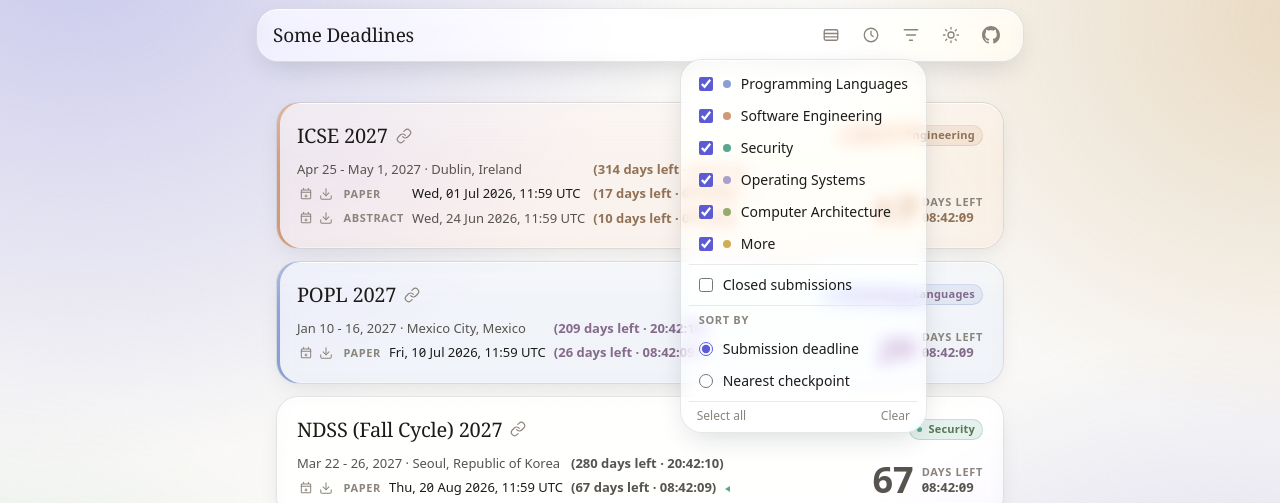
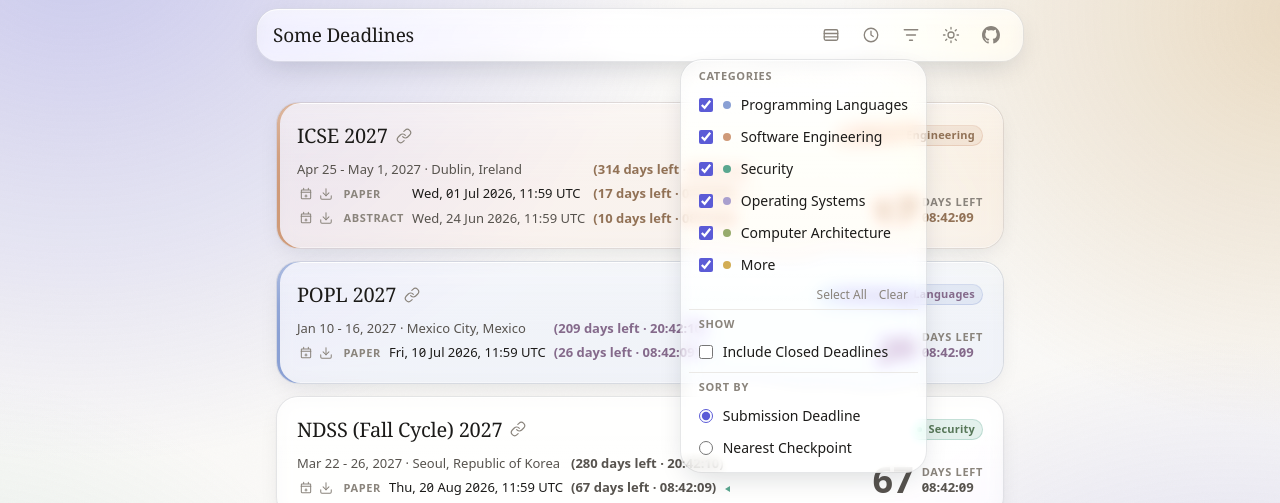
Before and after one commit to chyanju/some-deadlines, an Astro site: page / in a window 1280 px wide. Both pictures are taken after a click on the button 911 px from the left and 35 px from the top of the page. Shown: the top 503 px of the page. Built offline with nearby package versions, Linux system fonts and the light colour scheme; Astro itself is replaced by a stand-in of ours.

Commit message:
Filter menu: Title Case, section subheadings, Include Closed Deadlines
- Title-case the menu labels (Include Closed Deadlines, Submission Deadline,
  Nearest Checkpoint, Select All).
- Add "Categories" and "Show" subheadings (matching "Sort By") so the menu reads
  as three labelled sections.
- Rename the closed-deadline toggle to "Include Closed Deadlines".
- Move Select All / Clear to the bottom of the Categories section (above Show),
  since they act on the categories. README synced.

```diff
--- a/src/components/CategoryFilter.astro
+++ b/src/components/CategoryFilter.astro
@@ -42,6 +42,7 @@ const { showPastToggle = false } = Astro.props;
     class="absolute right-0 z-30 mt-2 w-max min-w-[12rem] rounded-[14px] border border-border bg-card p-2 shadow-lg"
   >
     <div class="max-h-80 overflow-auto">
+      <div class="eyebrow px-2.5 pb-1">Categories</div>
       {
         types.map((t) => (
           <label class="menu-row flex cursor-pointer items-center gap-2.5 rounded-md px-2.5 py-1.5 text-sm whitespace-nowrap text-text">
@@ -58,46 +59,37 @@ const { showPastToggle = false } = Astro.props;
           </label>
         ))
       }
+      <div class="mt-0.5 flex justify-end gap-3 px-2.5 pt-1 text-xs">
+        <button type="button" data-filter-all class="text-text-3 transition-colors hover:text-text-2">Select All</button>
+        <button type="button" data-filter-clear class="text-text-3 transition-colors hover:text-text-2">Clear</button>
+      </div>
       {
         showPastToggle && (
           <>
-            <div class="my-1 h-px bg-border" />
+            <div class="my-1.5 h-px bg-border" />
+            <div class="eyebrow px-2.5 pb-1">Show</div>
             <label class="menu-row flex cursor-pointer items-center gap-2.5 rounded-md px-2.5 py-1.5 text-sm whitespace-nowrap text-text">
               <input
                 type="checkbox"
                 data-show-past
                 class="size-3.5 accent-[var(--color-accent)]"
               />
-              <span>Closed submissions</span>
+              <span>Include Closed Deadlines</span>
             </label>
           </>
         )
       }
     </div>
     <div class="mt-1 border-t border-border pt-1.5">
-      <div class="eyebrow px-2.5 pb-1">Sort by</div>
+      <div class="eyebrow px-2.5 pb-1">Sort By</div>
       <label class="menu-row flex cursor-pointer items-center gap-2.5 rounded-md px-2.5 py-1.5 text-sm whitespace-nowrap text-text">
         <input type="radio" name="sort-mode" data-sort="deadline" class="size-3.5 accent-[var(--color-accent)]" />
-        <span>Submission deadline</span>
+        <span>Submission Deadline</span>
       </label>
       <label class="menu-row flex cursor-pointer items-center gap-2.5 rounded-md px-2.5 py-1.5 text-sm whitespace-nowrap text-text">
         <input type="radio" name="sort-mode" data-sort="checkpoint" class="size-3.5 accent-[var(--color-accent)]" />
-        <span>Nearest checkpoint</span>
+        <span>Nearest Checkpoint</span>
       </label>
-    </div>
-    <div
-      class="mt-1 flex justify-between border-t border-border px-2 pt-1.5 text-xs"
-    >
-      <button
-        type="button"
-        data-filter-all
-        class="text-text-3 transition-colors hover:text-text-2">Select all</button
-      >
-      <button
-        type="button"
-        data-filter-clear
-        class="text-text-3 transition-colors hover:text-text-2">Clear</button
-      >
     </div>
   </div>
 </div>
```
Also changed, not shown: README.md.
